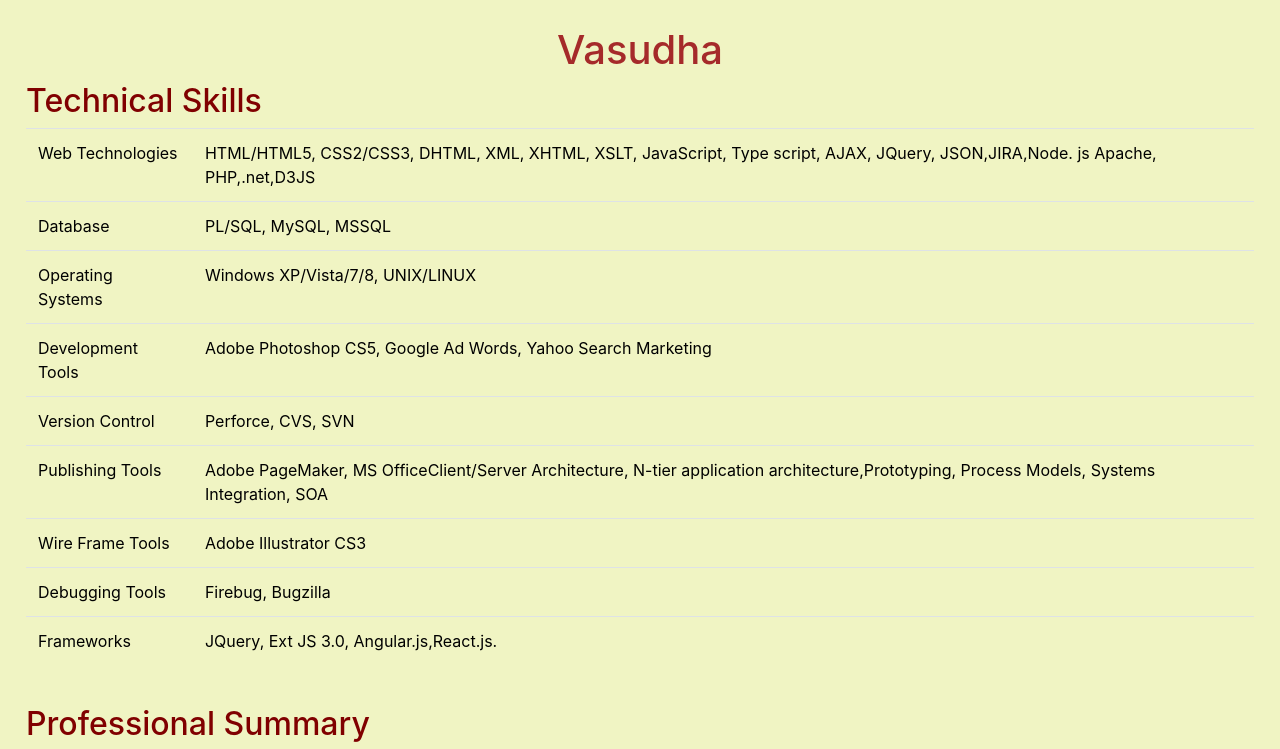
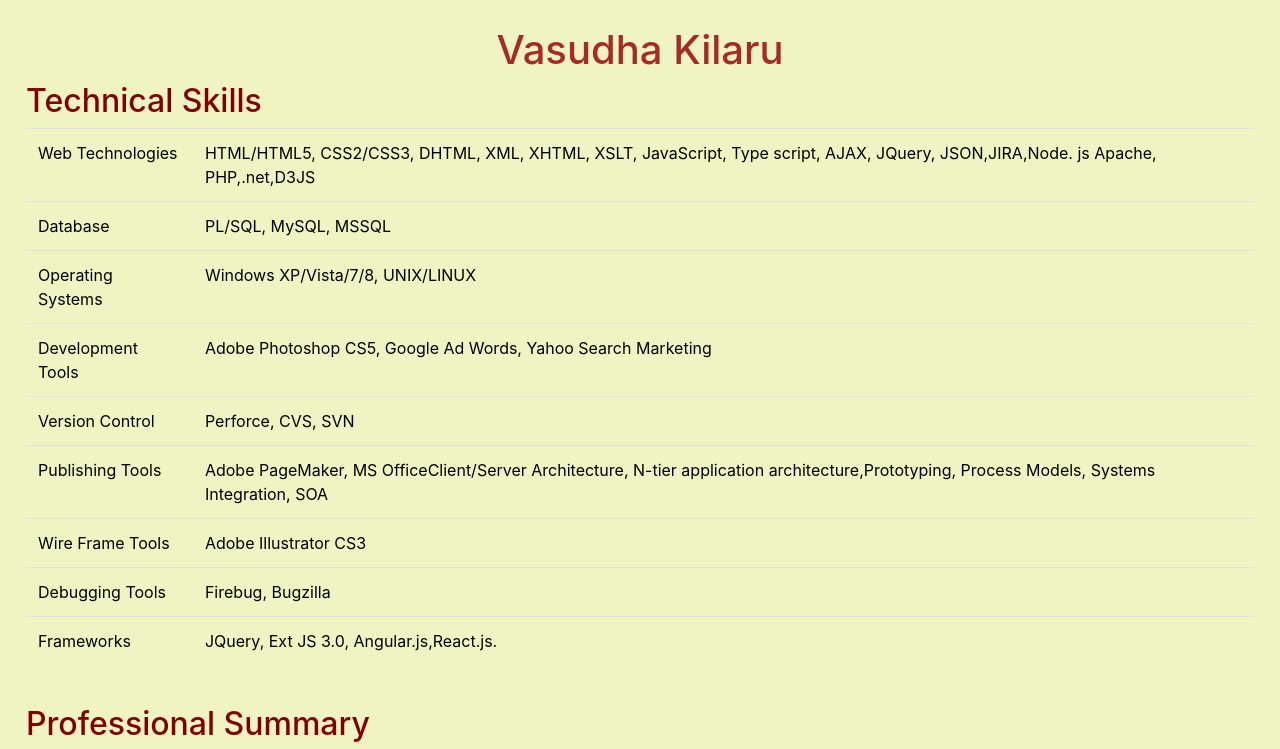
Before and after one commit to imvasudha/ivasudha.github.io, a plain HTML site: page index.html in a window 1280 px wide. Shown: the top 749 px of the page. Drawn offline with nearby package versions, Linux system fonts and the light colour scheme.

Commit message:
Update index.html

```diff
--- a/index.html
+++ b/index.html
@@ -9,7 +9,7 @@
 </head>
 <body>
 
-<h1>Vasudha</h1>
+<h1>Vasudha Kilaru</h1>
 
 <h2> Technical Skills</h2>
 
```
